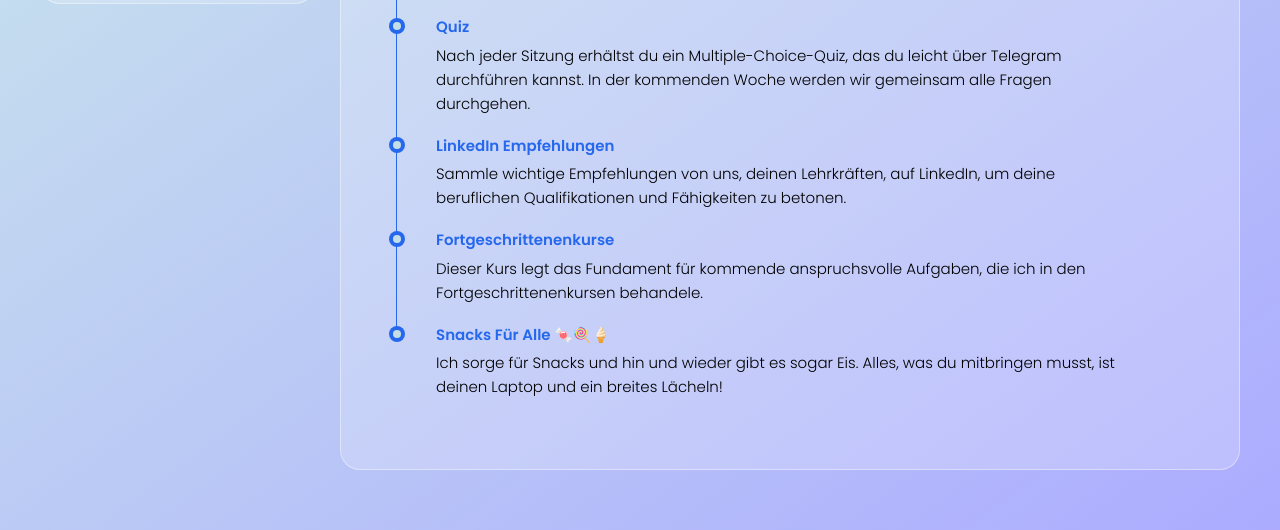
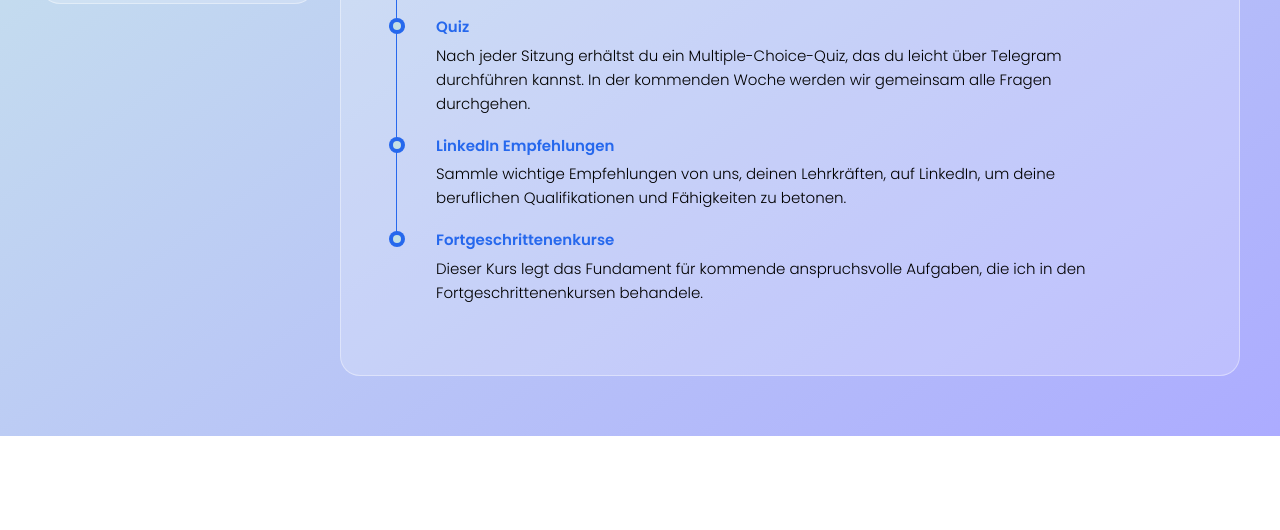
Before and after one commit to MathCodeLab/mathcodelab.github.io, a plain HTML site: page laufende_kurse/informatik_kurse/uni/java2/java_2_merkmale.html in a window 1280 px wide. Shown: the part 735-1265 px from the top of the page. After the commit the page ends 1171 px from the top, so only its background shows below. Drawn offline with nearby package versions, Linux system fonts and the light colour scheme.

Commit message:
remove snacks from online courses

```diff
--- a/laufende_kurse/informatik_kurse/uni/java2/java_2_merkmale.html
+++ b/laufende_kurse/informatik_kurse/uni/java2/java_2_merkmale.html
@@ -380,7 +380,7 @@
 
                             </li>
 
-                            <li class="timeline-item">
+                            <!-- <li class="timeline-item">
 
                                 <h4 class="h4 timeline-item-title">Snacks für alle 🍬🍭🍦</h4>
 
@@ -390,7 +390,7 @@
                                     breites Lächeln!
                                 </p>
 
-                            </li>
+                            </li> -->
 
                         </ol>
 
```
Also changed, not shown: laufende_kurse/informatik_kurse/uni/java3/java_3_merkmale.html (+2 -2 lines).
